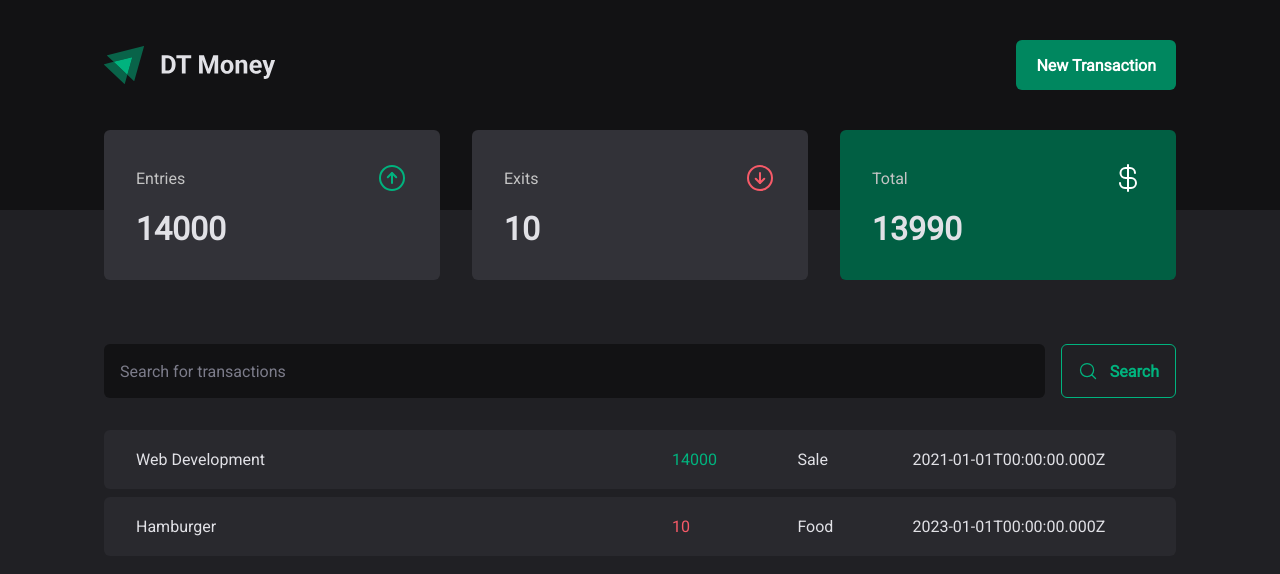
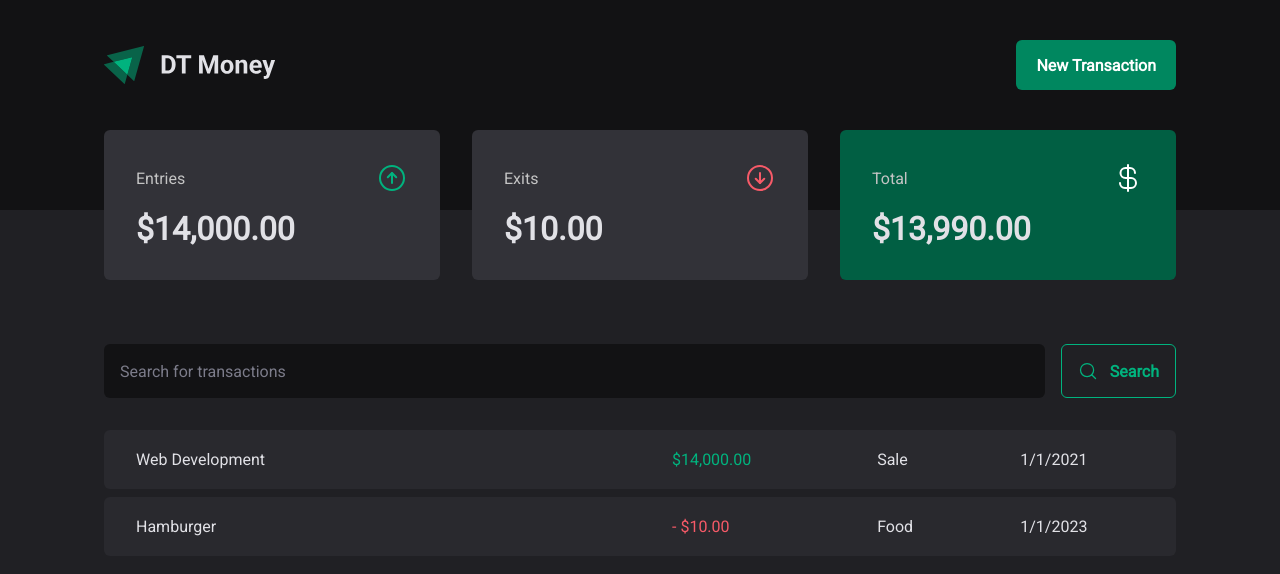
Before and after one commit to erikaperciliano/dtMoney, a React (Vite) app: page / in a window 1280 px wide. Shown: the top 574 px of the page. Built offline with nearby package versions, Linux system fonts and the light colour scheme; data requests are answered from the project's data file.

Commit message:
feat: formatting the values

```diff
--- a/src/components/Summary/index.tsx
+++ b/src/components/Summary/index.tsx
@@ -2,6 +2,7 @@
 import { SummaryCard, SummaryContainer } from "./styles";
 import { useContext } from "react";
 import { TransactionsContext } from "../../contexts/TransactionsContext";
+import { priceFormatter } from "../../utils/formatter";
 
 export function Summary () {
     const { transactions } = useContext(TransactionsContext);
@@ -32,7 +33,7 @@
                     <ArrowCircleUp size={32} color="#00b37e"/>
                 </header>
 
-                <strong> {summary.income}</strong>
+                <strong> {priceFormatter.format(summary.income)}</strong>
             </SummaryCard>
 
             <SummaryCard>
@@ -41,7 +42,7 @@
                     <ArrowCircleDown size={32} color="#f75a68"/>
                 </header>
 
-                <strong> {summary.outcome}</strong>
+                <strong> {priceFormatter.format(summary.outcome)}</strong>
             </SummaryCard>
 
             <SummaryCard variant="green">
@@ -50,7 +51,7 @@
                     <CurrencyDollar size={32} color="#fff"/>
                 </header>
 
-                <strong>{summary.total}</strong>
+                <strong>{priceFormatter.format(summary.total)}</strong>
             </SummaryCard>
         </SummaryContainer>
     )
--- a/src/pages/Transactions/index.tsx
+++ b/src/pages/Transactions/index.tsx
@@ -4,6 +4,7 @@
 import { TransactionsContext } from "../../contexts/TransactionsContext";
 import { SearchForm } from "./components/SearchForm";
 import { PriceHighlight, TransactionContainer, TransactionsTable } from "./styles";
+import { dateFormatter, priceFormatter } from "../../utils/formatter";
 
 
 export function Transactions () {
@@ -25,11 +26,12 @@
                                     <td width="50%">{transaction.description}</td>
                                     <td>
                                         <PriceHighlight variant={transaction.type}>
-                                            {transaction.price}
+                                            {transaction.type === 'outcome' && '- '}
+                                            {priceFormatter.format(transaction.price)}
                                         </PriceHighlight>
                                     </td>
                                     <td>{transaction.category}</td>
-                                    <td>{transaction.createdAt}</td>
+                                    <td>{dateFormatter.format(new Date(transaction.createdAt))}</td>
                                 </tr>
                             )
                         })}
--- /dev/null
+++ b/src/utils/formatter.ts
@@ -0,0 +1,6 @@
+export const dateFormatter = new Intl.DateTimeFormat('en-US')
+
+export const priceFormatter = new Intl.NumberFormat('en-US', {
+    style: 'currency',
+    currency: 'USD'
+})
```
